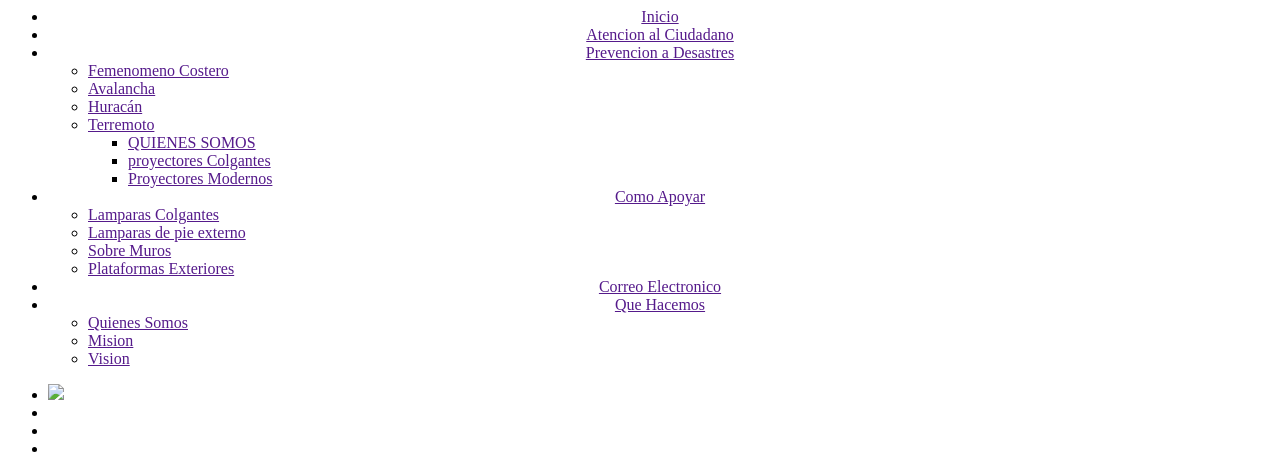
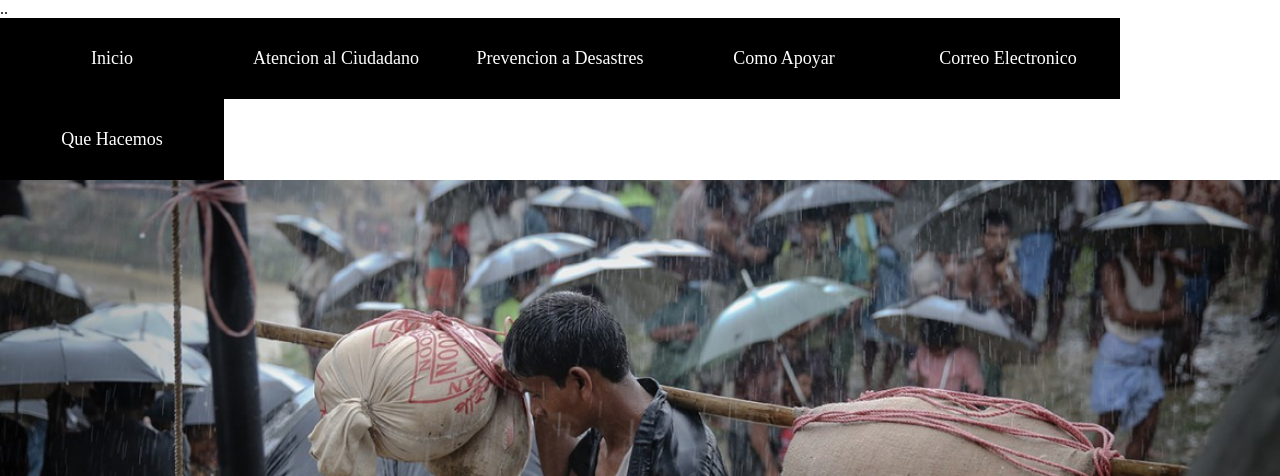
Before and after one commit to hardstylebaby/proyecto-arquitectura-2017, a plain HTML site: page Codigo de la pagina/paginas/Index.html in a window 1280 px wide. Shown: the top 476 px of the page. Drawn offline with Linux system fonts and the light colour scheme; files that its build step writes are made by us from their sources.

Commit message:
Update Index.html

```diff
--- a/Codigo de la pagina/paginas/Index.html
+++ b/Codigo de la pagina/paginas/Index.html
@@ -1,11 +1,11 @@
-
+..
 <!DOCTYPE>
 <html>
 <head>
 	<meta charset="utf-8">
 	<title>Pagina WEB Lamparas</title>
-	<link rel="stylesheet" type="text/css" href="css\slider_movible.css">
-	<link rel="stylesheet" type="text/css" href="css\stilos_contenidos.css">
+	<link rel="stylesheet" type="text/css" href="../css/slider_movible.css">
+	<link rel="stylesheet" type="text/css" href="../css/stilos_contenidos.css">
 	<style type="text/css">
 
 	</style>
@@ -57,16 +57,16 @@
 <div class="slider">
 	 <ul>
 		    <li>
-	  			<img src="img/Slider_2.jpg">
+	  			<img src="../imagenes/Slider_2.jpg">
 	 		</li>
 	<li>
-	  	<img src="img/imagenSlider_1.jpg" alt="">
+	  	<img src="../imagenes/imagenSlider_1.jpg" alt="">
 				</li>
 		<li>
-	  			<img src="img/Slder_3.jpg" alt="">
+	  			<img src="../imagenes/Slder_3.jpg" alt="">
 	    </li>
 		<li>
-	  			<img src="img/slider_4.jpg" alt="">
+	  			<img src="../imagenes/slider_4.jpg" alt="">
 		</li>
 	</ul>
 </div>
```
